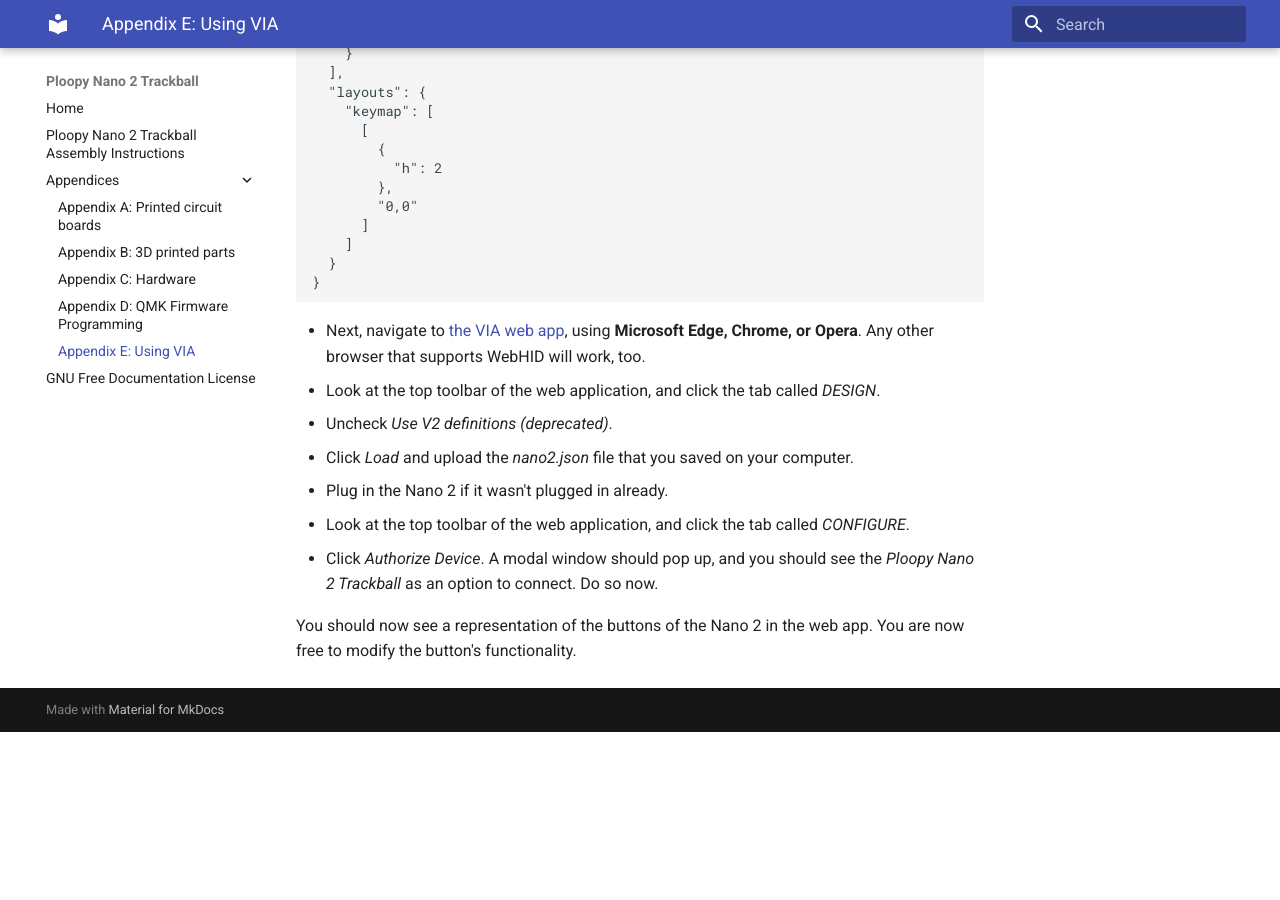
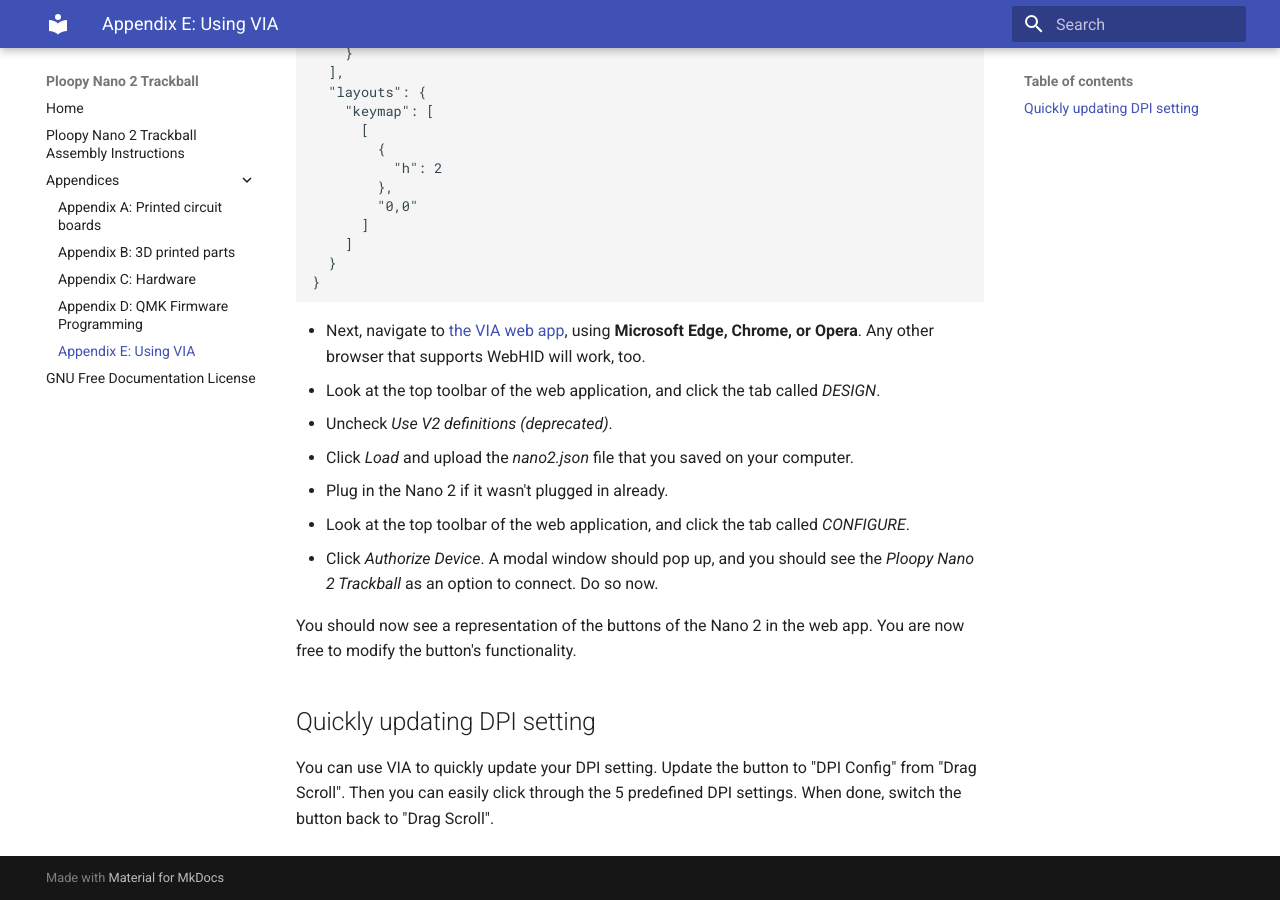
Before and after one commit to ploopyco/nano-2-trackball, an MkDocs documentation site: the page built from docs/appendices/via.md, in a window 1280 px wide and 900 px high, scrolled down 597 px. Built offline with MkDocs 1.6.1 and Material for MkDocs 9.7.7, drawn with Linux system fonts in a browser that asks for light colours; before the commit the page ends 1329 px from its top, so only the background shows below that.

Commit message:
Update the VIA documentation
- Adds a brief section on easily updating DPI with VIA

```diff
--- a/docs/appendices/via.md
+++ b/docs/appendices/via.md
@@ -45,3 +45,7 @@ Begin by copying and pasting the following into a text file, saving it as *nano2
 - Click *Authorize Device*. A modal window should pop up, and you should see the *Ploopy Nano 2 Trackball* as an option to connect. Do so now.
 
 You should now see a representation of the buttons of the Nano 2 in the web app. You are now free to modify the button's functionality.
+
+## Quickly updating DPI setting
+
+You can use VIA to quickly update your DPI setting. Update the button to "DPI Config" from "Drag Scroll". Then you can easily click through the 5 predefined DPI settings. When done, switch the button back to "Drag Scroll".
```
